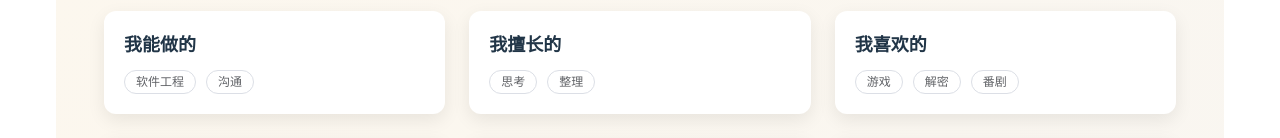
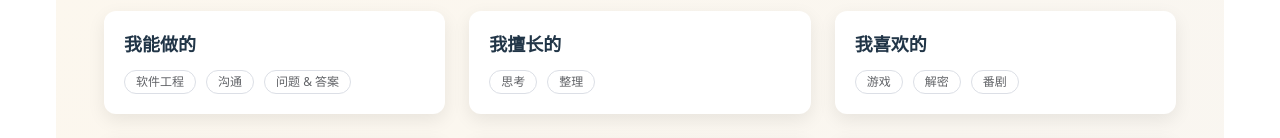
Before and after one commit to nono-easy/mirai2cs, a Vue app in the folder frontend/: page / in a window 1280 px wide. Shown: the part 260-398 px from the top of the page. Built offline with nearby package versions, Linux system fonts and the light colour scheme.

Commit message:
feat: 新页面-好问题与好答案

```diff
--- a/frontend/src/views/core/Home.vue
+++ b/frontend/src/views/core/Home.vue
@@ -7,6 +7,7 @@
       :actions="[
         { label: '软件工程', to: '/software-engineering' },
         { label: '沟通', to: '/communication' },
+        { label: '问题 & 答案', to: '/q-a' },
       ]"
     />
 
```
